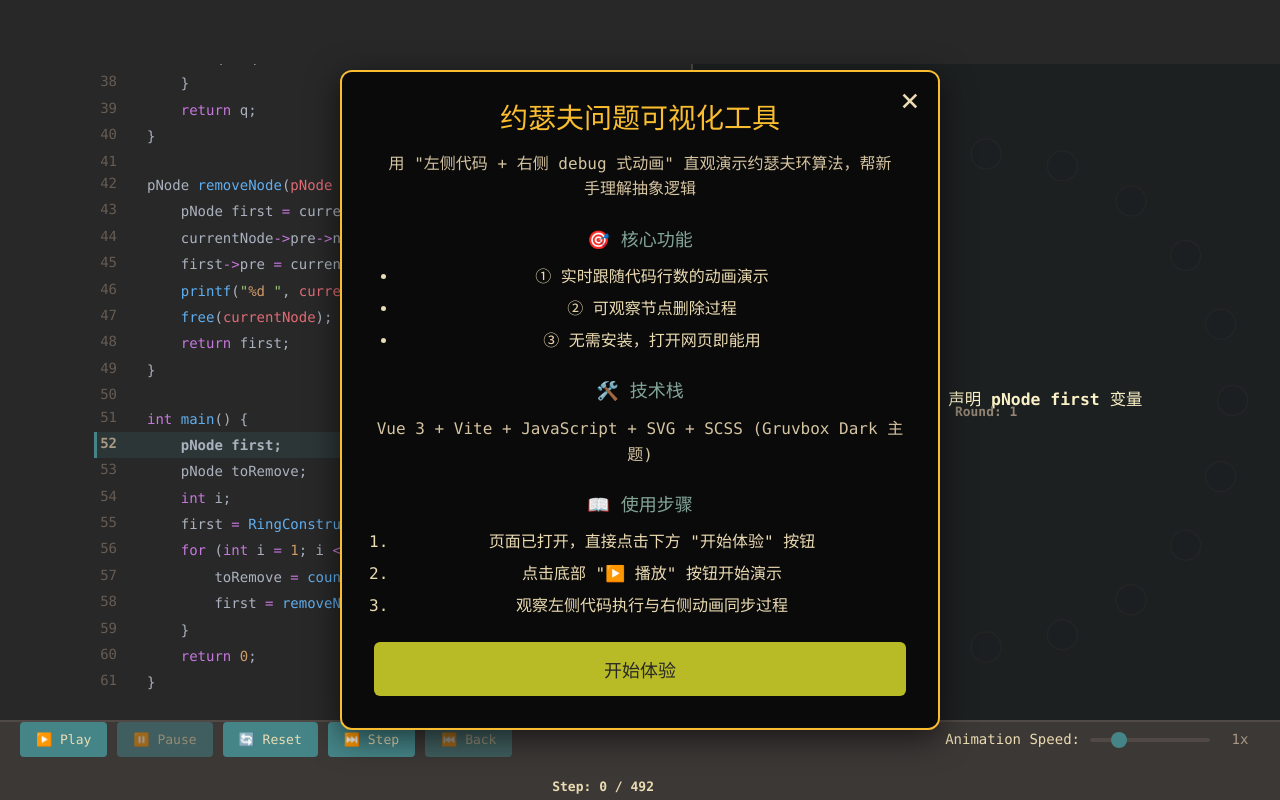
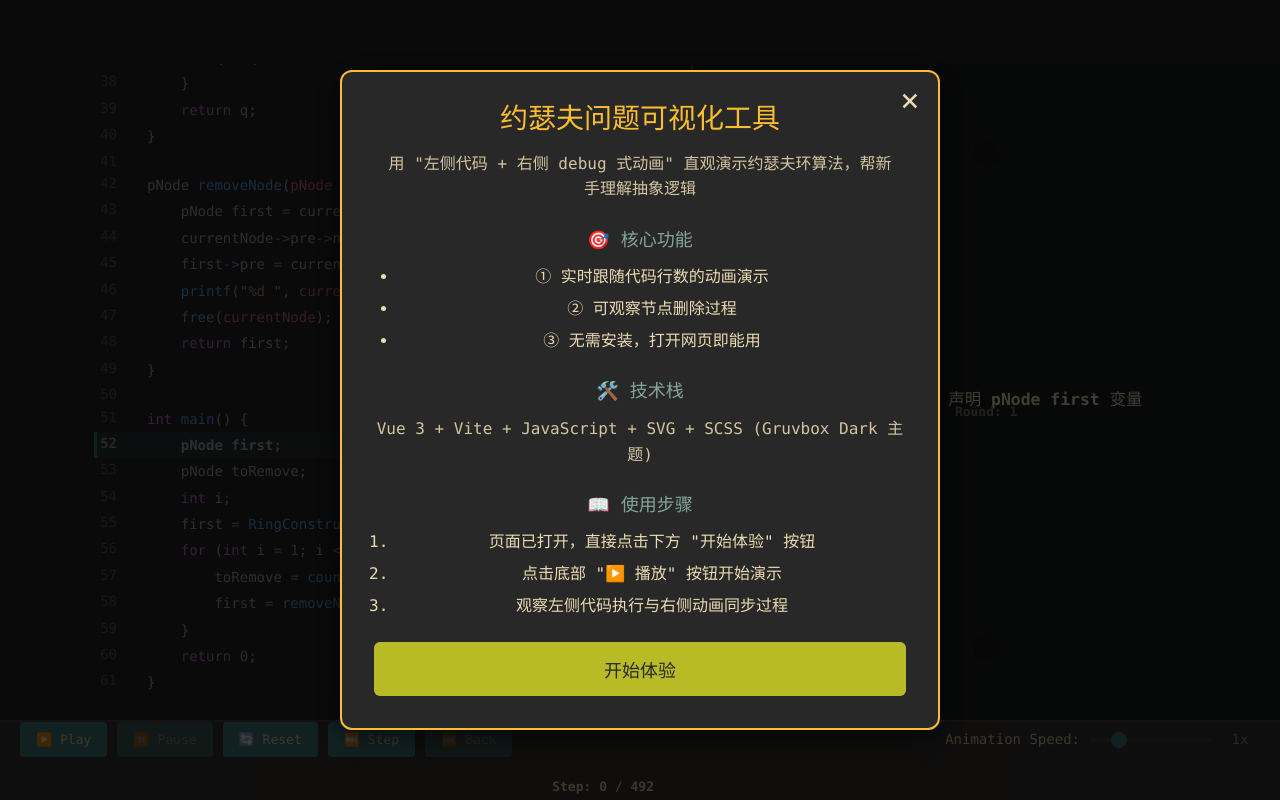
Before and after one commit to ChHsiching/josephus-visualizer, a Vue app: page / in a window 1280 px wide. Built offline with nearby package versions, Linux system fonts and the light colour scheme; what @highlightjs/vue-plugin would draw is missing.

Commit message:
Improve info card z-index layering and add localStorage persistence
Co-authored-by: ChHsiching <115392229+ChHsiching@users.noreply.github.com>

```diff
--- a/src/App.vue
+++ b/src/App.vue
@@ -1,5 +1,8 @@
 <template>
   <div id="app">
+    <!-- Project Info Card Backdrop -->
+    <div class="project-info-card-backdrop" v-if="showInfoCard" @click="closeInfoCard"></div>
+
     <!-- Project Info Card -->
     <div class="project-info-card" v-if="showInfoCard">
       <button class="close-btn" @click="closeInfoCard" title="关闭">×</button>
@@ -81,7 +84,7 @@ const currentStep = ref(0)
 const isPlaying = ref(false)
 const animationSpeed = ref(1)
 const playInterval = ref(null)
-const showInfoCard = ref(true)
+const showInfoCard = ref(!localStorage.getItem('infoCardDismissed'))
 
 // Performance optimization: debounce state
 const isExecuting = ref(false)
@@ -90,6 +93,7 @@ const lineClickDebounce = ref(null)
 // Info card control
 const closeInfoCard = () => {
   showInfoCard.value = false
+  localStorage.setItem('infoCardDismissed', 'true')
 }
 
 // Computed properties
@@ -346,6 +350,17 @@ onMounted(() => {
 <style>
 @import './styles/gruvbox-dark.scss';
 
+/* Project Info Card Backdrop */
+.project-info-card-backdrop {
+  position: fixed;
+  top: 0;
+  left: 0;
+  right: 0;
+  bottom: 0;
+  background: rgba(0, 0, 0, 0.75);
+  z-index: 1999;
+}
+
 /* Project Info Card Styles */
 .project-info-card {
   position: fixed;
@@ -363,17 +378,6 @@ onMounted(() => {
   overflow-y: auto;
   box-shadow: 0 8px 32px rgba(0, 0, 0, 0.6);
   color: #ebdbb2;
-}
-
-.project-info-card::before {
-  content: '';
-  position: fixed;
-  top: 0;
-  left: 0;
-  right: 0;
-  bottom: 0;
-  background: rgba(0, 0, 0, 0.75);
-  z-index: -1;
 }
 
 .close-btn {
```
